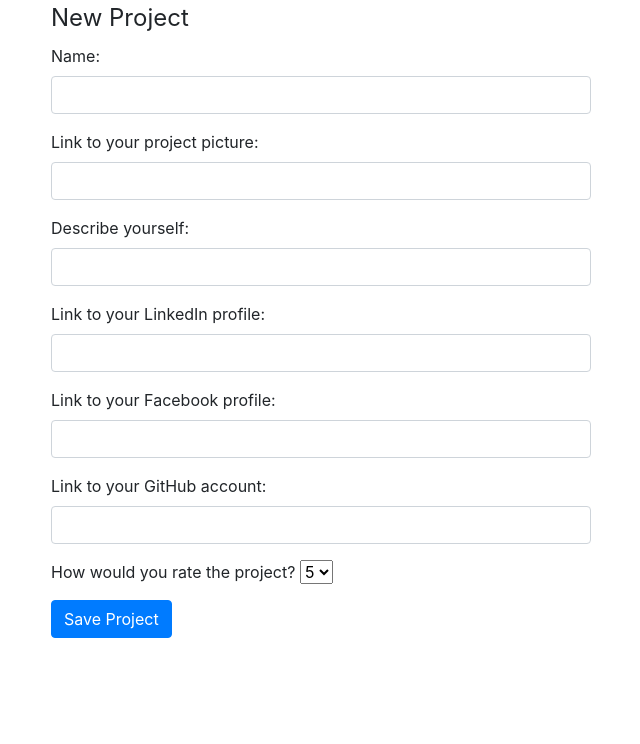
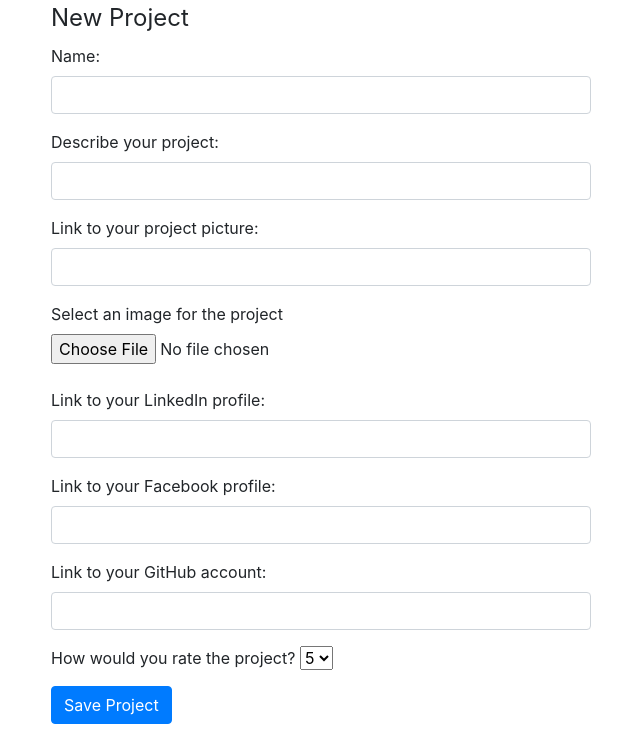
Before and after one commit to SamuelFolledo/Contractor, a Flask app: page /projects/new in a window 1280 px wide. Shown: the part 56-800 px from the top of the page, without its empty margins (34-674 px from the left). Run offline with Flask 2, Linux system fonts and the light colour scheme; some libraries are stand-ins or nearby versions.

Commit message:
[add] added a way to upload files even though it doesnt upload it to the server. Also fixed the type of some of the input to improve some user experience as well as made some inputs a required in register and login and project name in project forms

```diff
--- a/app.py
+++ b/app.py
@@ -27,7 +27,7 @@ def user_home(user_id): #SHOW USER HOME
     return render_template('projects_index.html', current_user = current_user, projects = projects.find())
 
 
-@app.route('/user/register') #USER NEW
+@app.route('/register') #USER NEW
 def user_register():
     return render_template('user_register.html', current_user = current_user, title = 'New User')
 
@@ -66,11 +66,31 @@ def user_submit():
 
 
     user["user_username"] = insert_at_symbol(username) #insert an @ and lowercase username
-    user_id = users.insert_one(user).inserted_id
+    user_id = users.insert_one(user).inserted_id #insert user and get the id
     return redirect(url_for('user_home', user_id = user_id))
 
-# def fetch_user(username):
-#     user = users.find({"user_username": username}).limit(1) #find limit 1 is faster than find_one
+
+@app.route('/login', methods=['POST']) #USER SUBMIT
+def user_login():
+    username = request.form.get('user_username').lower() #add @ before username to know that it is a username
+    password = request.form.get('user_password')
+    user = {
+        'user_username': username,
+        'user_password': password
+    }
+    #Error handling
+    if username == "" or username == " ":
+        return render_template('user_login.html', username_error = True, error_message = "Please input a valid value", current_user = user, title = 'New User')
+    if password == "" or password == " ":
+        return render_template('user_login.html', password_error = True, error_message = "Please input a valid value", current_user = user, title = 'New User')
+    if username[0] == "@": #checks if username has @ in the beginning
+        return render_template('user_login.html', username_error = True, error_message = "Invalid username: cannot start with '@'", current_user = user, title = 'New User')
+
+    if users.find({"user_username":insert_at_symbol(username)}).count() < 1: #check if username does not exist
+        return render_template('user_login.html', username_error = True, error_message = "Username does not exist", current_user = user, title = 'New User')
+
+    user_id = users.find({"user_username":insert_at_symbol(username)})
+    return redirect(url_for('user_home', user_id = user_id))
 
 def insert_at_symbol(username): #user's helper method that inserts @ symbol to a username
     return username[:0]+"@"+username[0:]
@@ -89,6 +109,7 @@ def projects_submit():
         'project_name': request.form.get('project_name'),
         'project_description': request.form.get('project_description'),
         'project_rating': int(request.form.get('project_rating')),
+        'project_image_file': request.form.get('project_image_file'),
         'project_image': request.form.get('project_image'),
         'project_linkedin': request.form.get('project_linkedin'),
         'project_facebook': request.form.get('project_facebook'),
@@ -115,6 +136,7 @@ def projects_update(project_id):
         # 'videos': request.form.get('videos').split()
         'project_rating': int(request.form.get('project_rating')),
         'project_image': request.form.get('project_image'),
+        'project_image_file': request.form.get('project_image_file'),
         'project_linkedin': request.form.get('project_linkedin'),
         'project_facebook': request.form.get('project_facebook'),
         'project_github': request.form.get('project_github')
--- a/templates/partials/navbar.html
+++ b/templates/partials/navbar.html
@@ -40,8 +40,8 @@
                     </li>
 
                 {% else %}
-                    <a class="nav-item nav-link" id="navitem" href="/user/login">Login</a>
-                    <a class="nav-item nav-link" id="navitem" href="/user/register">Register</a>
+                    <a class="nav-item nav-link" id="navitem" href="/login">Login</a>
+                    <a class="nav-item nav-link" id="navitem" href="/register">Register</a>
                 {% endif %}
 
                 <form class="form-inline my-2 my-lg-0">
--- a/templates/partials/projects_form.html
+++ b/templates/partials/projects_form.html
@@ -4,22 +4,25 @@
     <legend>{{ title }}</legend> <!--The legend element represents a caption for the rest of the contents of the legend element's parent fieldset element, if any-->
     <div class='form-group'> <!-- TITLE -->
         <label for='project-name'>Name:</label><br>
-        <input class='form-control' id='project-name' type='text' name='project_name' value='{{ project.project_name }}'/>
+        <input class='form-control' id='project-name' type='text' name='project_name' value='{{ project.project_name }}' required/>
     </div>
 
+    <div class='form-group'> <!-- DESCRIPTION -->
+        <label for='project-description'>Describe your project:</label><br>
+        <!-- <input type='text' name='description' /> -->
+        <input class='form-control' id='project-description' type='text' name='project_description' value='{{ project.project_description }}'/>
+    </div>
 
     <div class='form-group'>
         <label for='project-image'>Link to your project picture:</label><br>
-        <input class='form-control' id='project-image' type='text' name='project_image' value='{{ project.project_image }}' />
+        <input class='form-control' id='project-image' type='url' name='project_image' value='{{ project.project_image }}'/>
     </div>
 
-    <div class='form-group'> <!-- DESCRIPTION -->
-        <label for='project-description'>Describe yourself:</label><br>
-        <!-- <input type='text' name='description' /> -->
-        <input class='form-control' id='project-description' type='text' name='project_description' value='{{ project.project_description }}' />
+    <div>
+        <label for="project-image-file"> Select an image for the project</label>
+        <input type="file" id="project-image-file" name="project_image_file" value="{{project_image_file}}">
     </div>
-
-
+    <br>
     <div class='form-group'>
         <label for='project-linkedin'>Link to your LinkedIn profile:</label><br>
         <input class='form-control' id='project-linkedin' type='text' name='project_linkedin' value='{{ project.project_linkedin }}' />
--- a/templates/projects_index.html
+++ b/templates/projects_index.html
@@ -28,7 +28,7 @@
                             <img class="rounded-circle img-fluid" src={{project.project_image}} style="width:250px; height:300px">
                         </a>
                     {% endif %}
-                    <button class="btn">Add To Favorites</button>
+                    <!-- <button class="btn">Add To Favorites</button> -->
                     <small>{{ project.project_description }}</small>
                 {%endif%}
 
```
Also changed, not shown: templates/user_login.html (+44 -0 lines), templates/user_register.html (+6 -6 lines).
